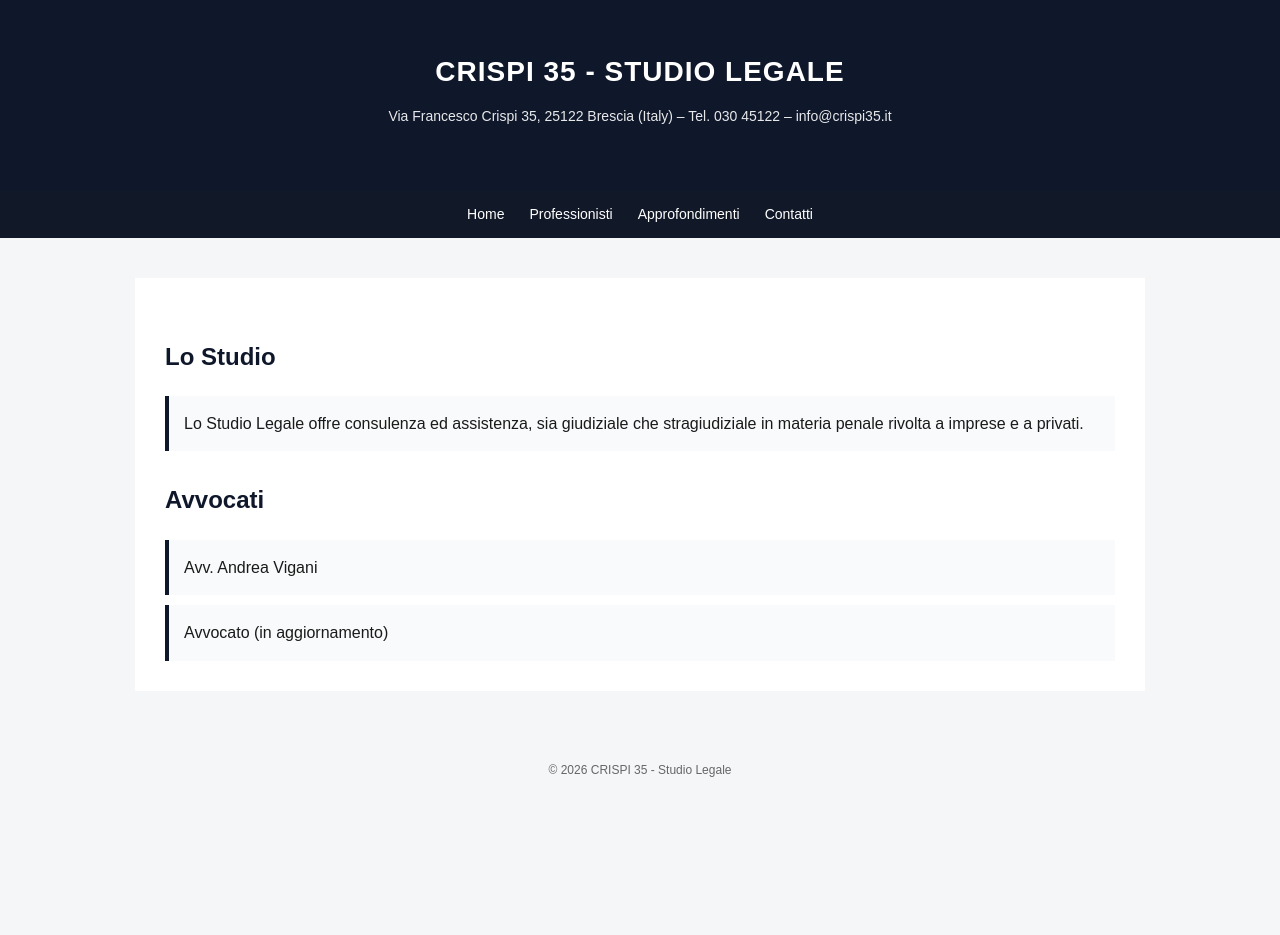
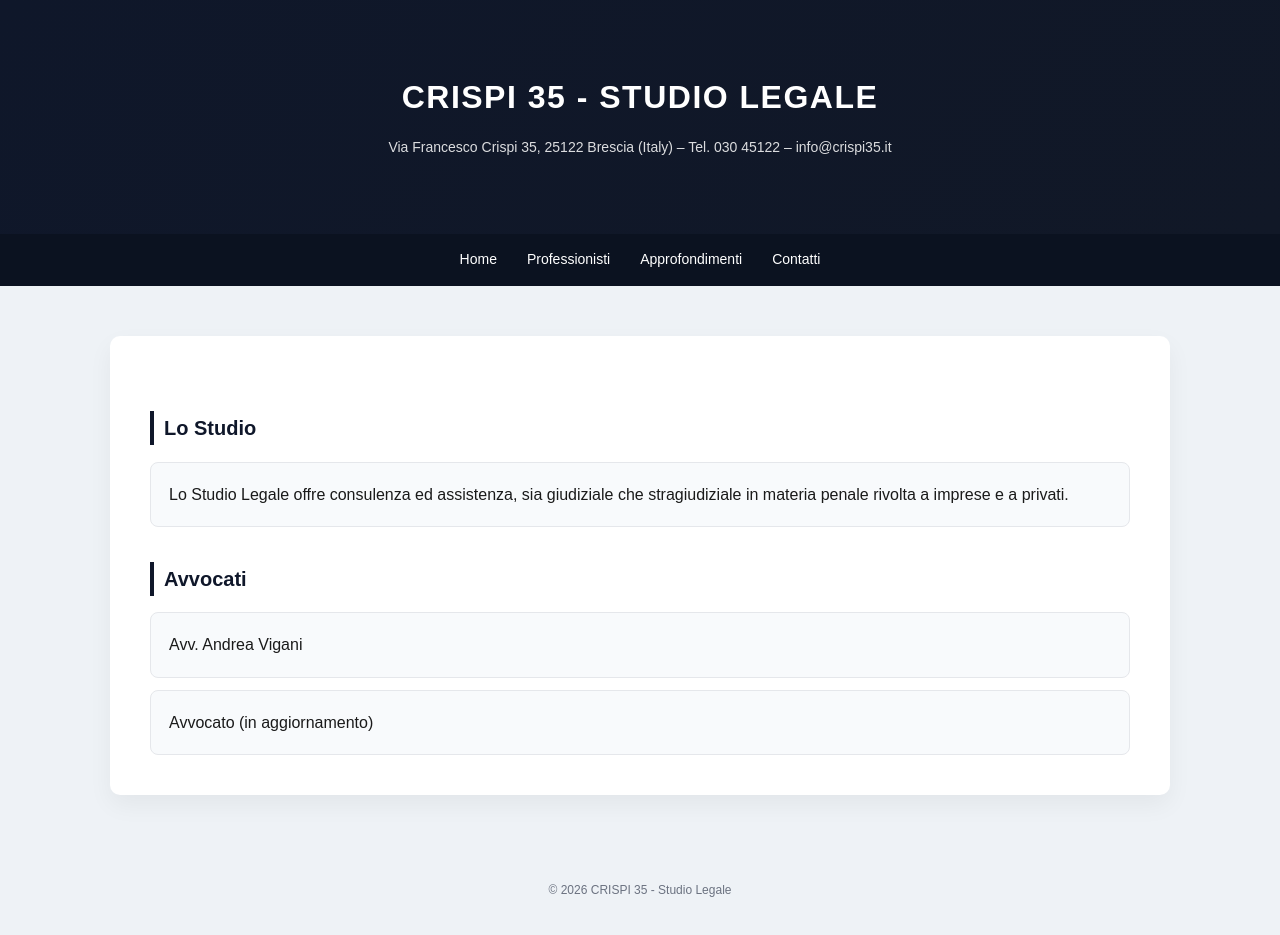
Before and after one commit to studiocrispi35/studiocrispi35.it, a plain HTML site: page index.html in a window 1280 px wide. Before the commit the page ends 810 px from the top, so only its background shows below. Drawn offline with Linux system fonts and the light colour scheme.

Commit message:
Update index.html

```diff
--- a/index.html
+++ b/index.html
@@ -9,72 +9,91 @@
     body {
   margin: 0;
   font-family: Arial, sans-serif;
-      background: #f4f6f8;
+  background: #eef2f6;
   color: #1a1a1a;
-      line-height: 1.6;
+  line-height: 1.7;
 }
 
+/* HEADER */
 header {
-      background: #0f172a;
+  background: linear-gradient(135deg, #0f172a, #111827);
   color: white;
-      padding: 50px 20px;
+  padding: 70px 20px 60px;
   text-align: center;
 }
 
 header h1 {
   margin: 0;
-      font-size: 28px;
-      letter-spacing: 1px;
+  font-size: 32px;
+  letter-spacing: 1.5px;
+  font-weight: 600;
 }
 
 header p {
-      margin-top: 10px;
+  margin-top: 12px;
   font-size: 14px;
-      opacity: 0.9;
+  opacity: 0.85;
+  max-width: 800px;
+  margin-left: auto;
+  margin-right: auto;
 }
 
+/* NAV */
 nav {
-      background: #111827;
+  background: #0b1220;
   display: flex;
   justify-content: center;
-      gap: 25px;
-      padding: 12px;
+  gap: 30px;
+  padding: 14px;
   font-size: 14px;
+  position: sticky;
+  top: 0;
 }
 
 nav a {
   color: white;
   text-decoration: none;
+  font-weight: 500;
 }
 
 nav a:hover {
-      text-decoration: underline;
+  color: #93c5fd;
 }
 
+/* CONTAINER */
 .container {
-      max-width: 950px;
-      margin: 40px auto;
+  max-width: 980px;
+  margin: 50px auto;
   background: white;
-      padding: 30px;
+  padding: 40px;
+  border-radius: 10px;
+  box-shadow: 0 10px 25px rgba(0,0,0,0.05);
 }
 
+/* TITOLI */
 h2 {
   color: #0f172a;
-      margin-top: 30px;
+  margin-top: 35px;
+  font-size: 20px;
+  border-left: 4px solid #0f172a;
+  padding-left: 10px;
 }
 
+/* BOX */
 .box {
-      background: #f9fafb;
-      padding: 15px;
-      border-left: 4px solid #0f172a;
-      margin-top: 10px;
+  background: #f8fafc;
+  padding: 18px;
+  border-radius: 8px;
+  margin-top: 12px;
+  border: 1px solid #e5e7eb;
 }
 
+/* FOOTER */
 footer {
   text-align: center;
-      padding: 30px;
+  padding: 35px;
   font-size: 12px;
-      color: #666;
+  color: #6b7280;
 }
   </style>
 </head>
```
Lines whose indentation alone changed are shown as unchanged.
